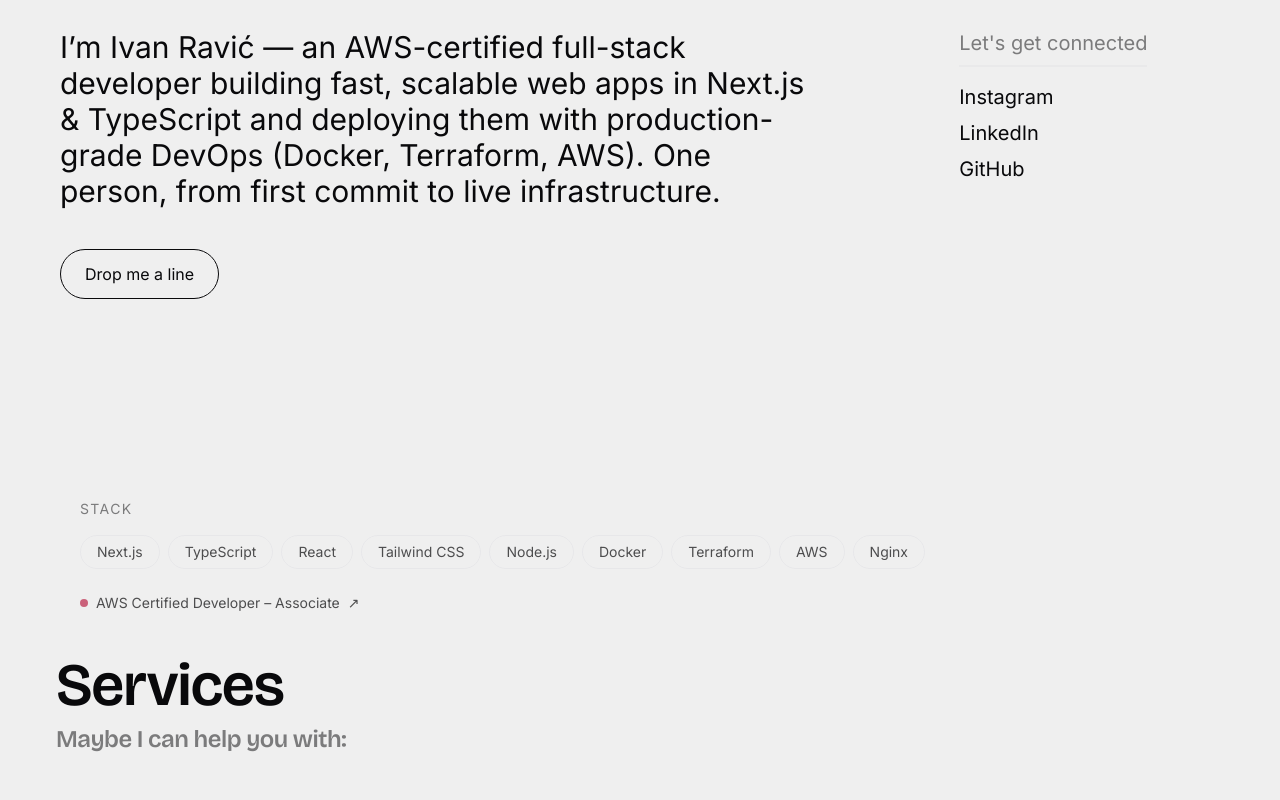
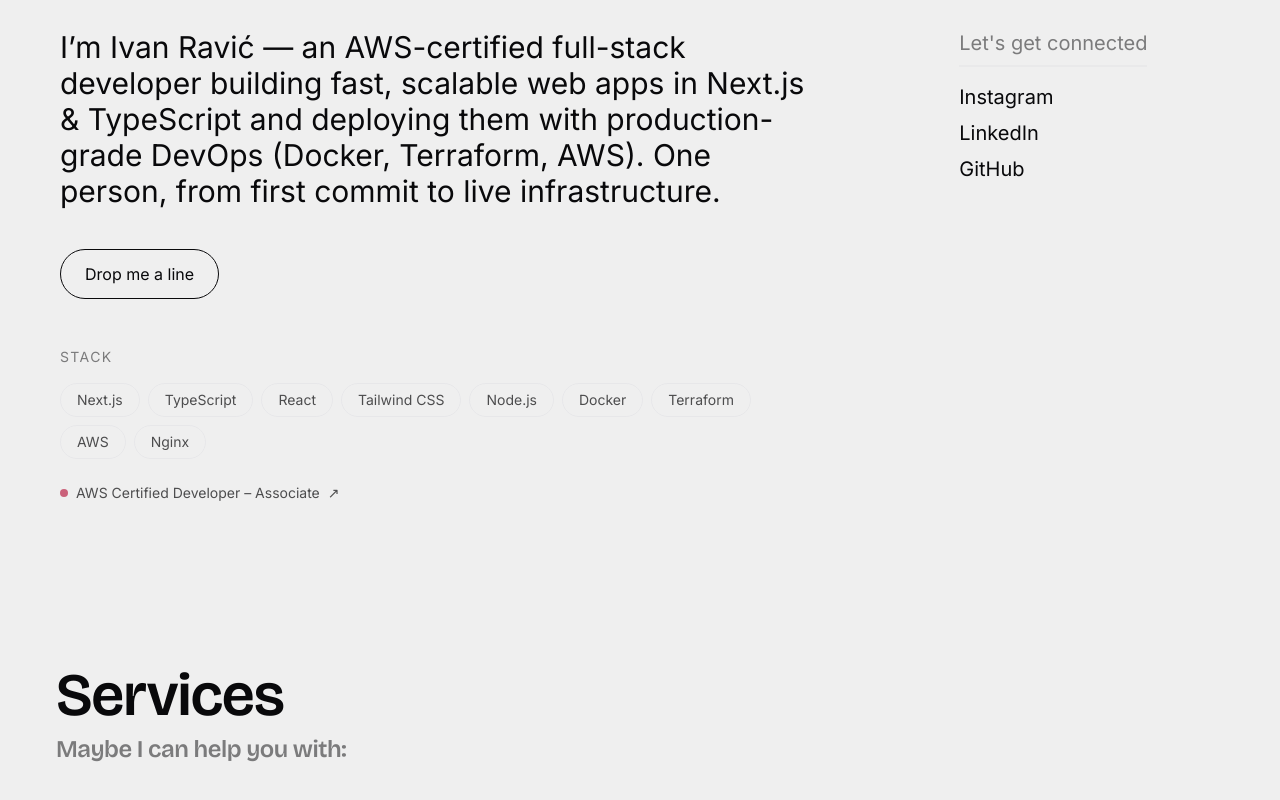
Before and after one commit to IvanRavic88/portfolio_nextjs_docker, a Next.js app: page / in a window 1280 px wide. Shown: the part 642-1442 px from the top of the page. Built offline with nearby package versions, Linux system fonts and the light colour scheme.

Commit message:
fix: move stack chips into hero below CTA + fix alignment
Chips floated awkwardly between hero and services and were over-indented
(TechStack added its own px/container on top of <main>'s padding). Drop the
redundant padding and render the chips inside the hero, beneath the CTA.

```diff
--- a/src/app/page.tsx
+++ b/src/app/page.tsx
@@ -41,13 +41,12 @@ export default function Home() {
                     <p className="z-10 m-0 text-base">Drop me a line</p>
                   </Rounded>
                 </a>
+                <TechStack />
               </FadeIn>
               <Socials />
             </div>
           </div>
         </section>
-
-        <TechStack />
 
         <MyServices />
 
--- a/src/components/techStack/TechStack.tsx
+++ b/src/components/techStack/TechStack.tsx
@@ -14,10 +14,7 @@ const stack = [
 // to the certificate PDF in /public). Monochrome chips keep the minimal identity.
 export default function TechStack() {
   return (
-    <section
-      aria-label="Tech stack and certification"
-      className="mx-auto my-10 px-6 sm:container sm:px-10 2xl:max-w-[90rem]"
-    >
+    <section aria-label="Tech stack and certification" className="mt-12">
       <p className="mb-4 text-sm uppercase tracking-widest opacity-50">Stack</p>
       <ul className="flex flex-wrap gap-2 text-base">
         {stack.map((tech) => (
```
